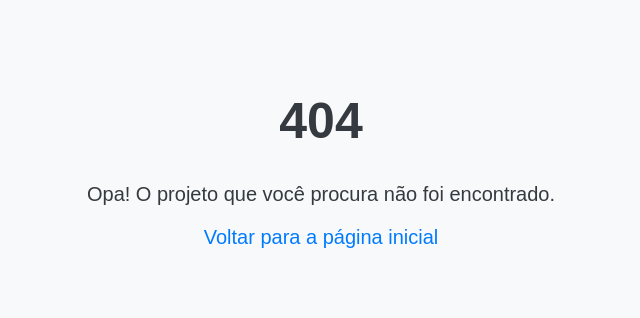
After one commit to huberthdev/site, a Flask app: template templates/404.html in a window 1280 px wide. The commit adds this page. Shown: the top 318 px of the page, without its empty margins (319-959 px from the left). Run offline with Flask 3, Linux system fonts and the light colour scheme; the template is opened without the code that fills it, so the values that code supplies are empty; some libraries are stand-ins or nearby versions.

Commit message:
add pag error + ajustes layout

```diff
--- a/app.py
+++ b/app.py
@@ -188,6 +188,11 @@ def listar_cotacoes():
 
 @app.route('/admin', methods=['GET', 'POST'])
 def admin():
+
+    if 'user_id' not in session:
+        flash("Você precisa estar logado para acessar esta página.", "error")
+        return redirect('/login')
+
     if session.get('nivel') != 1:
         return redirect('/login')
 
@@ -213,6 +218,14 @@ def admin():
 
 @app.route('/excluir/<int:id_cliente>', methods=['POST'])
 def excluir_cliente(id_cliente):
+
+    if 'user_id' not in session:
+        flash("Você precisa estar logado para acessar esta página.", "error")
+        return redirect('/login')
+
+    if session.get('nivel') != 1:
+        return redirect('/login')
+
     conn = get_db_connection()
     cursor = conn.cursor()
 
@@ -238,18 +251,23 @@ def excluir_cliente(id_cliente):
 
 @app.route('/_projeto/<int:id_cliente>', methods=['GET', 'POST'])
 def _projeto(id_cliente):
+
+    if 'user_id' not in session:
+        flash("Você precisa estar logado para acessar esta página.", "error")
+        return redirect('/login')
+
     conn = get_db_connection()
     cursor = conn.cursor()
 
     if request.method == 'POST':
         dados = request.form
 
-        id_cotacao = dados.get('campo_id_cotacao')  # Já vem do formulário
+        id_cotacao = dados.get('campo_id_cotacao')
         name = dados.get('campo_name').strip()
         email = dados.get('campo_email').strip()
         phone = dados.get('campo_phone').strip()
         description = dados.get('campo_description').strip()
-        status = dados.get('campo_status').strip()  # Convertendo para número
+        status = dados.get('campo_status').strip()
 
         cpf = re.sub(r'\D', '', dados.get('campo_cpf'))
         if cpf:
@@ -283,7 +301,6 @@ def _projeto(id_cliente):
 
         return redirect(url_for('_projeto', id_cliente=id_cliente, salvo=1))
 
-    # Consulta para buscar os dados do cliente (GET)
     cursor.execute("""
         SELECT
             a.id_cliente, a.id_cotacao, b.name, b.email, b.phone, b.description, b.status,
@@ -295,15 +312,13 @@ def _projeto(id_cliente):
     """, (id_cliente,))
     cliente = cursor.fetchone()
 
-    # Consulta para buscar as opções de status
     cursor.execute("SELECT status, descricao FROM status ORDER BY status")
-    status_opcoes = cursor.fetchall()  # Retorna uma lista de tuplas (status, descricao)
+    status_opcoes = cursor.fetchall()
 
     cursor.close()
     conn.close()
 
     if cliente:
-        # Definir as colunas para o template
         colunas = [
             'id_cliente', 'id_cotacao', 'name', 'email', 'phone', 'description', 'status',
             'cpf', 'endereco', 'cep', 'cidade', 'uf', 'observacoes', 'data_cadastro'
@@ -312,13 +327,12 @@ def _projeto(id_cliente):
             'cliente.html',
             cliente=cliente,
             colunas=colunas,
-            status_opcoes=status_opcoes,  # Enviar opções de status para o template
-            status_atual=cliente[6],  # Passar o status atual do cliente
+            status_opcoes=status_opcoes,
+            status_atual=cliente[6],
             id_cliente=id_cliente
         )
     else:
-        return "Cliente não encontrado", 404
-
+        return render_template("404.html"), 404
 
 
 if __name__ == '__main__':
--- /dev/null
+++ b/templates/404.html
@@ -0,0 +1,35 @@
+<!DOCTYPE html>
+<html lang="en">
+<head>
+    <meta charset="UTF-8">
+    <meta name="viewport" content="width=device-width, initial-scale=1.0">
+    <title>404 - Página Não Encontrada</title>
+    <style>
+        body {
+            font-family: Arial, sans-serif;
+            text-align: center;
+            padding: 50px;
+            background-color: #f8f9fa;
+            color: #343a40;
+        }
+        h1 {
+            font-size: 50px;
+        }
+        p {
+            font-size: 20px;
+        }
+        a {
+            color: #007bff;
+            text-decoration: none;
+        }
+        a:hover {
+            text-decoration: underline;
+        }
+    </style>
+</head>
+<body>
+    <h1>404</h1>
+    <p>Opa! O projeto que você procura não foi encontrado.</p>
+    <p><a href="/">Voltar para a página inicial</a></p>
+</body>
+</html>
--- a/templates/login.html
+++ b/templates/login.html
@@ -4,7 +4,6 @@
     <meta charset="UTF-8">
     <meta name="viewport" content="width=device-width, initial-scale=1.0">
     <title>Login</title>
-    <!-- Link para o Bootstrap -->
     <link href="https://cdn.jsdelivr.net/npm/bootstrap@5.3.0/dist/css/bootstrap.min.css" rel="stylesheet">
     <link href="https://fonts.googleapis.com/css2?family=Roboto:wght@400;500;700&display=swap" rel="stylesheet">
     <style>
@@ -16,6 +15,7 @@
             background-color: #2d2d2d;
             color: #e9ecef;
             font-family: 'Roboto', sans-serif;
+            padding: 20px;
         }
 
         .container {
@@ -85,7 +85,6 @@
         </div>
         <h1 class="text-center mb-4">Login</h1>
 
-        <!-- Exibe mensagens flash -->
         {% with messages = get_flashed_messages(with_categories=true) %}
         {% if messages %}
             <div>
@@ -108,8 +107,6 @@
             <button type="submit" class="btn btn-primary w-100">Entrar</button>
         </form>
     </div>
-
-    <!-- Link para o Bootstrap JS -->
     <script src="https://cdn.jsdelivr.net/npm/bootstrap@5.3.0/dist/js/bootstrap.bundle.min.js"></script>
 </body>
 </html>
```
